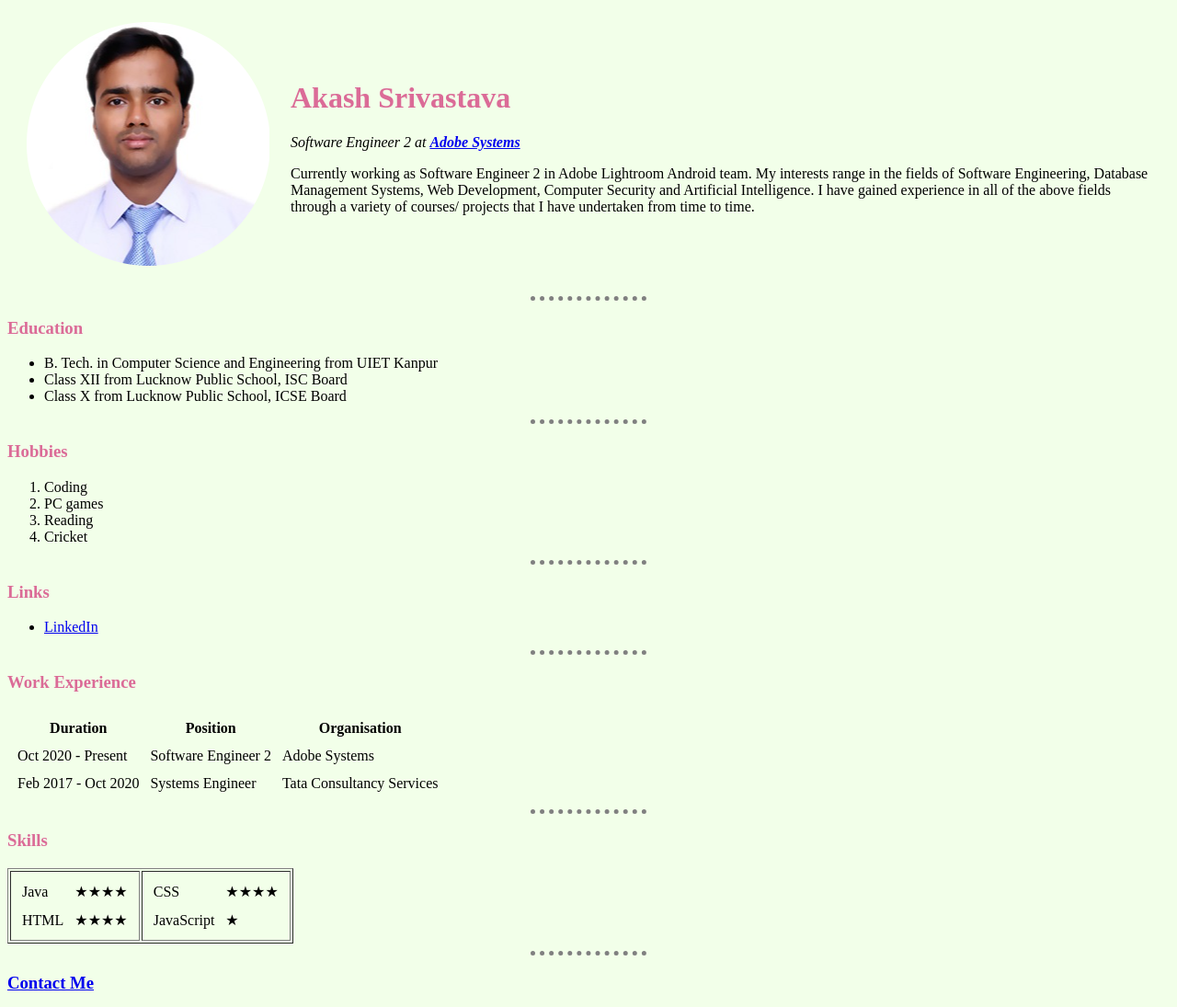
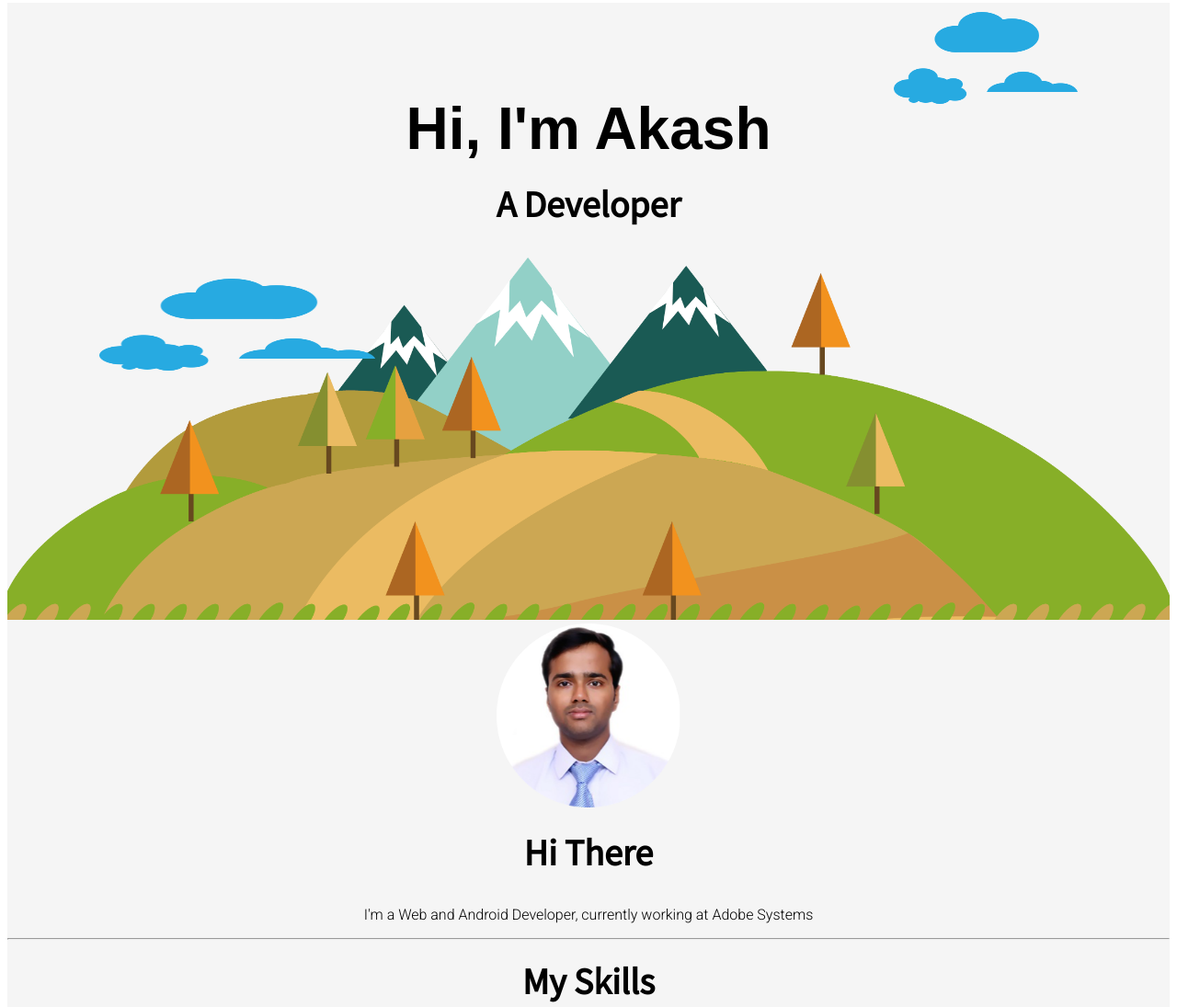
Before and after one commit to AkashSri28/CV, a plain HTML site: page index.html in a window 1280 px wide. Shown: the part 5-1100 px from the top of the page at 92% size. Drawn offline with Linux system fonts and the light colour scheme; a web font is replaced by a local one.

Commit message:
Add files via upload

```diff
--- a/css/styles.css
+++ b/css/styles.css
@@ -1,14 +1,64 @@
 body{
-  background-color: #F2FFE9;
+  text-align: center;
+  font-family: 'Roboto', sans-serif;
 }
-hr{
-  border-style: none;
-  border-top: 5px dotted grey;
-  width: 10%;
+div{
+  background-color: #F5F5F5;
 }
 h1{
-  color:#DB6B97;
+  padding-top: 100px;
+  font-family: 'Mochiy Pop P One', sans-serif;
+  font-size: 4em;
+  margin: 0 auto 0 auto;
+}
+h2{
+  font-size: 2.5rem;
+  font-family: 'Source Sans Pro', sans-serif;
+  margin-top: 20px;
 }
 h3{
-  color: #DB6B97;
+  font-family: 'Source Sans Pro', sans-serif;
 }
+img{
+  width: 100%;
+}
+
+
+/*class selector*/
+.middle-container{
+
+}
+.bottom-container{
+
+}
+
+.top-container{
+  position:relative;
+  padding-top: 0px;
+}
+
+.skill-img{
+  height:300px;
+  width:400px;
+}
+
+/*Id selector*/
+#top-cloud{
+  height:100px;
+  width:200px;
+  position:absolute;
+  right: 100px;
+  top:10px;
+}
+
+#bottom-cloud{
+  height:100px;
+  width:300px;
+  position:absolute;
+  left:100px;
+  top:300px;
+}
+#profile-pic{
+  height:200px;
+  width:200px;
+}
--- a/index.html
+++ b/index.html
@@ -1,109 +1,55 @@
 <!DOCTYPE html>
 <html lang="en" dir="ltr">
-
   <head>
     <meta charset="utf-8">
-  <title>🤩 Akash's personal site 🤩</title>
+    <title>Akash Srivastava</title>
     <link rel="stylesheet" href="css/styles.css">
+    <link rel="icon" href="favicon.ico">
+    <link rel="preconnect" href="https://fonts.googleapis.com">
+    <link rel="preconnect" href="https://fonts.gstatic.com" crossorigin>
+    <link href="https://fonts.googleapis.com/css2?family=Mochiy+Pop+P+One&family=Roboto:wght@300&family=Source+Sans+Pro&display=swap" rel="stylesheet">
   </head>
-
   <body>
-  <table cellspacing = "20">
-    <tr>
-      <td><img src="images/image-modified.png" alt="Akash Profile Picture"></td>
-      <td><h1>Akash Srivastava</h1>
-      <p><em>Software Engineer 2 at <strong><a href="https://www.adobe.com/in/">Adobe Systems</a></strong></em></p>
-      <p>Currently working as Software Engineer 2 in Adobe Lightroom Android team. My interests range in the fields of Software Engineering, Database
-        Management Systems, Web Development, Computer Security and Artificial Intelligence. I have gained experience in all of the above fields through a variety of courses/
-        projects that I have undertaken from time to time.</p></td>
-    </tr>
-  </table>
+    <div class="top-container">
+      <img id="top-cloud" src="images/cloud.png" alt="cloud-img">
+      <h1>Hi, I'm Akash</h1>
+      <h2>A Developer</h2>
+      <img id="bottom-cloud" src="images/cloud.png" alt="cloud-img">
+      <img src="images/mountain.png" alt="mountain-img">
+    </div>
+    <div class="middle-container">
+      <div class="profile">
+        <img id="profile-pic" src="images/profile-pic.png" alt="profile pic">
+        <h2>Hi There</h2>
+        <p>I'm a Web and Android Developer, currently working at Adobe Systems</p>
+      </div>
+      <hr>
+      <div class="skills">
+        <h2>My Skills</h2>
+        <div class="skill-row">
+          <img class="skill-img" src="images/web-dev.png" alt="">
+          <h3>Web Development</h3>
+          <p>I have interest in Web Development. I have done personal projects using HTML, CSS and Javascript</p>
+        </div>
+        <div class="skill-row">
+          <img class="skill-img" src="images/android-dev.png" alt="">
+          <h3>Android Development</h3>
+          <p>Currently working as part of Lightroom Android team. I have done personal projects in Java using Android Studio</p>
+        </div>
+      </div>
+      <hr>
+      <div class="contact-me">
+        <h2>Get In Touch</h2>
+        <h3>If you liked my work</h3>
+        <p>If you have an interesting work for me, feel free to contact</p>
+        <a class="btn" href="mailto:name@email.com">Email Me</a>
+      </div>
+    </div>
+    <div class="bottom-container">
+      <a class="footer-link" href="https://www.linkedin.com/in/akash-sri/">LinkedIn</a>
+      <p>© 2021 Akash Srivastava</p>
+    </div>
 
 
-  <hr>
-  <h3>Education</h3>
-  <ul>
-    <li>B. Tech. in Computer Science and Engineering from UIET Kanpur</li>
-    <li>Class XII from Lucknow Public School, ISC Board</li>
-    <li>Class X from Lucknow Public School, ICSE Board</li>
-  </ul>
-
-  <hr>
-
-  <h3>Hobbies</h3>
-  <ol>
-    <li>Coding</li>
-    <li>PC games</li>
-    <li>Reading</li>
-    <li>Cricket</li>
-  </ol>
-
-  <hr>
-
-  <h3>Links</h3>
-  <ul>
-    <li><a href="https://www.linkedin.com/in/akash-sri/">LinkedIn</a></li>
-  </ul>
-
-  <hr>
-
-  <h3>Work Experience</h3>
-  <table cellspacing="10">
-    <thead>
-      <tr>
-        <th>Duration</th>
-        <th>Position</th>
-        <th>Organisation</th>
-      </tr>
-    </thead>
-    <tbody>
-      <tr>
-        <td>Oct 2020 - Present</td>
-        <td>Software Engineer 2</td>
-        <td>Adobe Systems</td>
-      </tr>
-      <tr>
-        <td>Feb 2017 - Oct 2020</td>
-        <td>Systems Engineer</td>
-        <td>Tata Consultancy Services</td>
-      </tr>
-    </tbody>
-  </table>
-
-  <hr>
-
-  <h3>Skills</h3>
-  <table border="1">
-    <tr>
-      <td>
-        <table cellspacing="10">
-          <tr>
-            <td>Java</td>
-            <td>★★★★</td>
-          </tr>
-          <tr>
-            <td>HTML</td>
-            <td>★★★★</td>
-          </tr>
-        </table>
-      </td>
-      <td>
-        <table cellspacing="10">
-          <tr>
-            <td>CSS</td>
-            <td>★★★★</td>
-          </tr>
-          <tr>
-            <td>JavaScript</td>
-            <td>★</td>
-          </tr>
-        </table>
-      </td>
-    </tr>
-  </table>
-  <hr>
-  <h3><a href="contact.html">Contact Me</a></h3>
-
   </body>
-
 </html>
```
Also changed, not shown: favicon.ico (added), images/android-dev.png (added), images/cloud.png (added), images/mountain.png (added), images/profile-pic.png (added), images/web-dev.png (added). Lines whose indentation alone changed are shown as unchanged.
